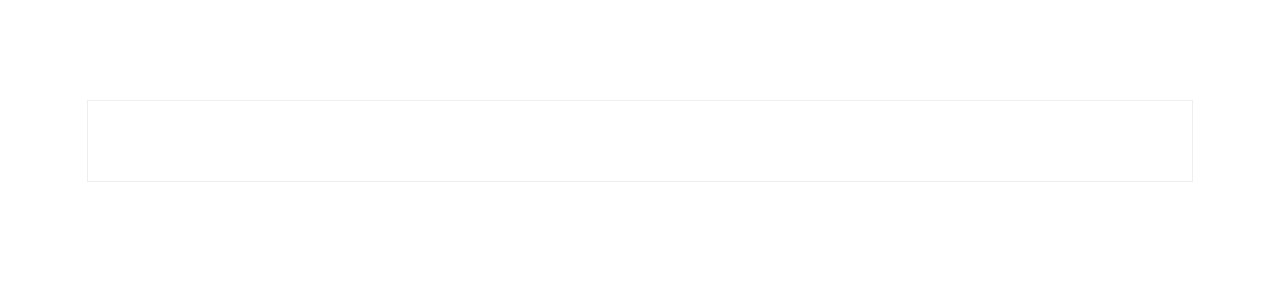
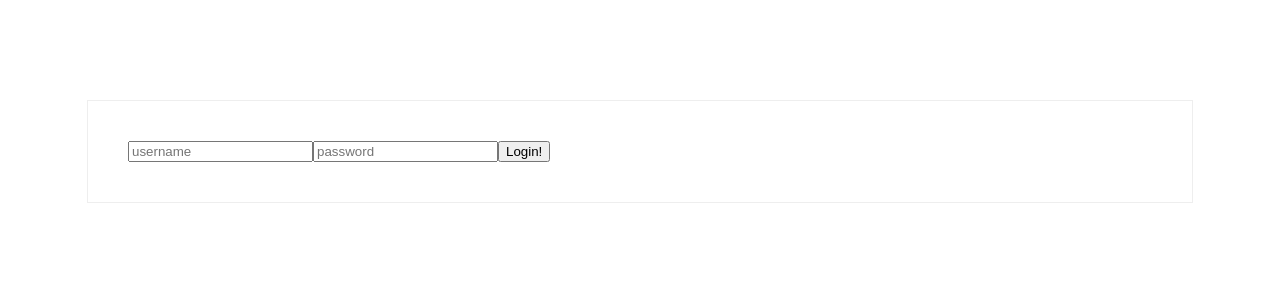
Before and after one commit to ckrac/nba-predictions, a React (Create React App) app in the folder client/: page /login in a window 1280 px wide. Shown: the top 300 px of the page. Built offline with nearby package versions, Linux system fonts and the light colour scheme.

Commit message:
Create login component

```diff
--- a/client/src/App.js
+++ b/client/src/App.js
@@ -6,6 +6,7 @@ import {BrowserRouter as Router, Link, Redirect, Route} from 'react-router-dom';
 import Auth from './modules/Auth';
 import PredictionList from './components/PredictionList';
 import RegisterForm from './components/RegisterForm';
+import LoginForm from './components/LoginForm';
 
 class App extends Component {
   constructor() {
@@ -36,6 +37,25 @@ class App extends Component {
       })
   }
 
+  handleLoginSubmit = (e, data) => {
+    e.preventDefault();
+    fetch('/login', {
+      method: 'POST',
+      body: JSON.stringify(data),
+      headers: {
+        'Content-Type': 'application/json',
+      }
+    }).then(res => res.json())
+      .then(res => {
+        Auth.authenticateToken(res.token);
+        this.setState({
+          auth: Auth.isUserAuthenticated(),
+        });
+      }).catch(err => {
+        console.log(err);
+      })
+  }
+
   render() {
     return (
       <Router>
@@ -44,6 +64,9 @@ class App extends Component {
           <Route
             exact path="/register"
             render={() => <RegisterForm handleRegisterSubmit={this.handleRegisterSubmit} />} />
+          <Route
+            exact path="/login"
+            render={() => <LoginForm handleLoginSubmit={this.handleLoginSubmit} />} />
         </div>
       </Router>
     );
--- a/client/src/components/LoginForm.jsx
+++ b/client/src/components/LoginForm.jsx
@@ -0,0 +1,33 @@
+import React, { Component } from 'react';
+
+class LoginForm extends Component {
+  constructor() {
+    super()
+    this.state = {
+      username: '',
+      password: '',
+    }
+  }
+
+  handleChange = (e) => {
+    const name = e.target.name;
+    const val = e.target.value;
+    this.setState({
+      [name]: val,
+    });
+  }
+
+  render() {
+    return (
+      <div className="form">
+        <form onSubmit={(e) => this.props.handleLoginSubmit(e, this.state)}>
+          <input type="text" name="username" placeholder="username" value={this.state.username} onChange={this.handleChange} />
+          <input type="password" name="password" placeholder="password" value={this.state.password} onChange={this.handleChange} />
+          <input type="submit" value="Login!" />
+        </form>
+      </div>
+    )
+  }
+}
+
+export default LoginForm;
```
